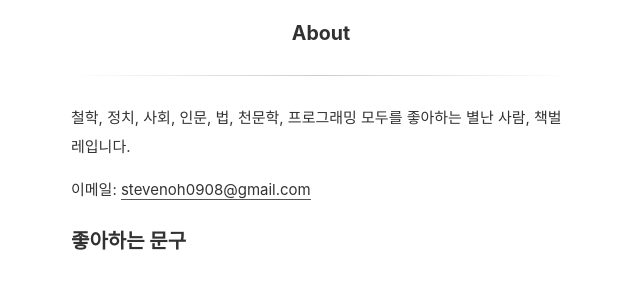
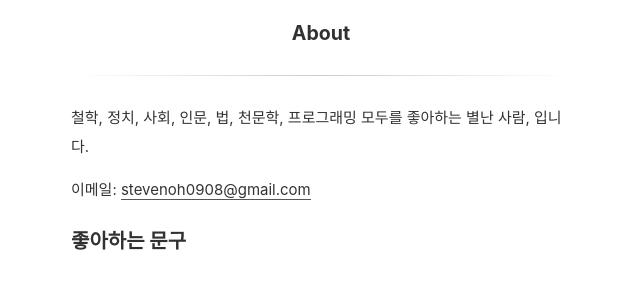
Before and after one commit to stevenoh0908/stevenoh0908.github.io, a Jekyll site: the page built from about.md, in a window 1280 px wide and 900 px high. Shown: the part 150-442 px from the top of the window, without its empty margins (319-959 px from the left). Built offline with Jekyll 4.4.1, drawn with Linux system fonts in a browser that asks for light colours.

Commit message:
Update about.md

```diff
--- a/about.md
+++ b/about.md
@@ -3,7 +3,7 @@ layout: page
 title: About
 ---
 철학, 정치, 사회, 인문, 법, 천문학, 프로그래밍 모두를 좋아하는 별난 사람,
-책벌레입니다.
+입니다.
 
 이메일: <a href="mailto:stevenoh0908@gmail.com">stevenoh0908@gmail.com</a>
 
```
